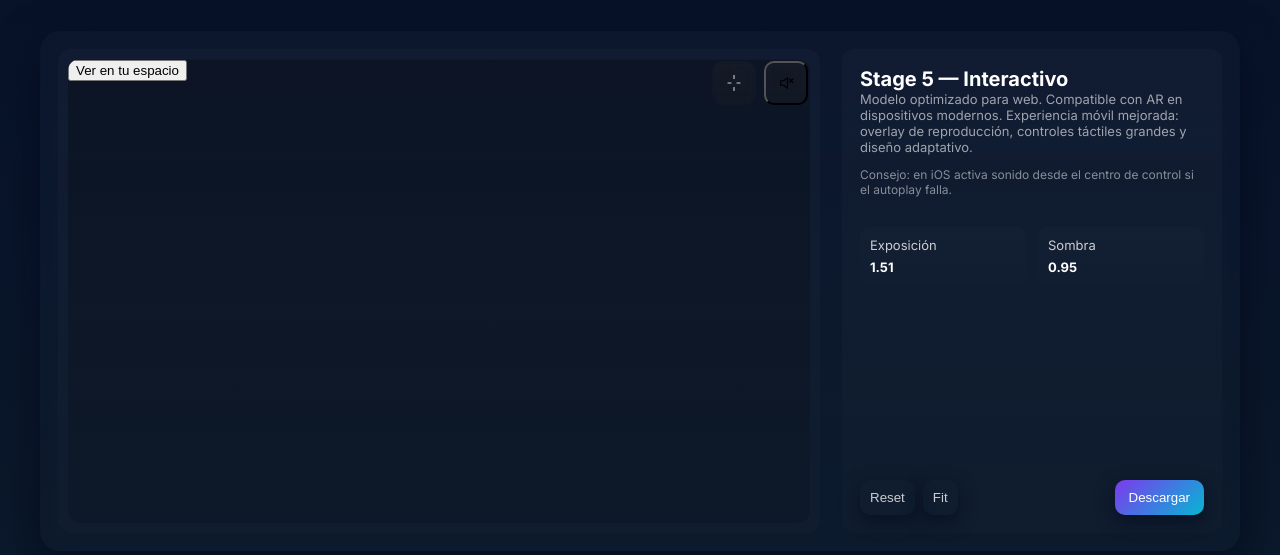
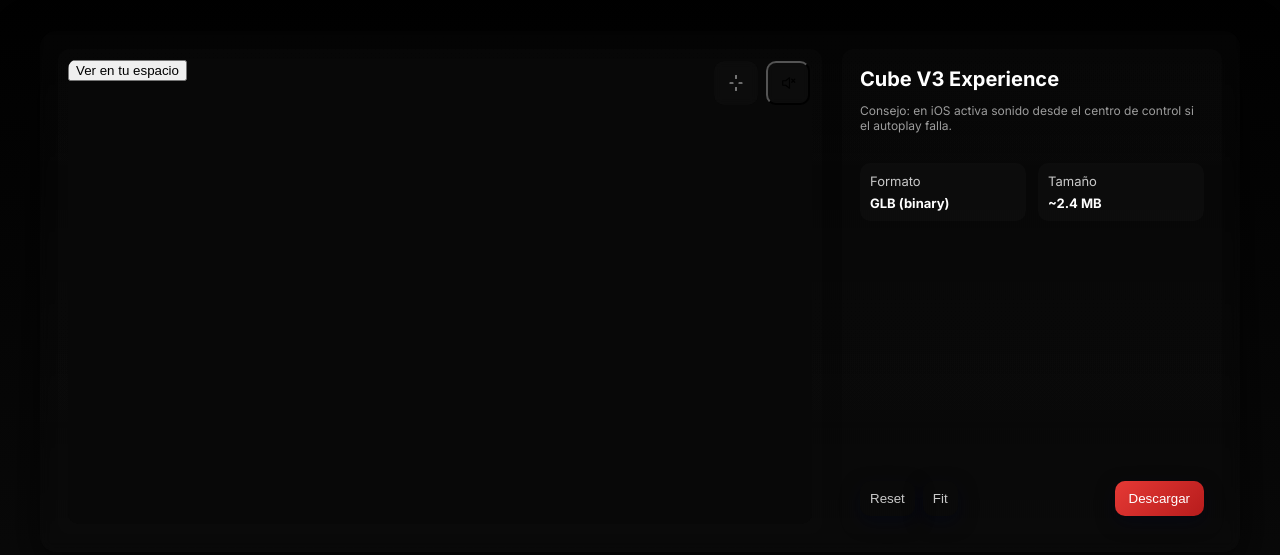
Before and after one commit to alejmmtz/deadmau5-ar-experience, a plain HTML site: page index.html in a window 1280 px wide. Shown: the part 109-664 px from the top of the page. Drawn offline with Linux system fonts and the light colour scheme; some packages are replaced by stand-ins of ours; a script that the page names is missing.

Commit message:
improved ui

```diff
--- a/index.html
+++ b/index.html
@@ -16,15 +16,16 @@
 
     <style>
       :root {
-        --bg-900: #071129;
-        --bg-800: #0b1a2b;
-        --glass: rgba(255, 255, 255, 0.04);
-        --glass-2: rgba(255, 255, 255, 0.03);
-        --accent-1: #7c3aed; /* purple */
-        --accent-2: #06b6d4; /* cyan */
+        --bg-900: #000000;
+        --bg-800: #0b0b0b;
+        --glass: rgba(255, 255, 255, 0.03);
+        --glass-2: rgba(255, 255, 255, 0.02);
+        --accent: #e53935; /* red */
+        --accent-2: #b71c1c; /* dark red */
         --white: #ffffff;
         --muted: rgba(255, 255, 255, 0.78);
-        --soft-shadow: 0 12px 40px rgba(2, 6, 23, 0.6);
+        --muted-2: rgba(255, 255, 255, 0.6);
+        --soft-shadow: 0 18px 50px rgba(0, 0, 0, 0.75);
       }
       * {
         box-sizing: border-box;
@@ -53,15 +54,15 @@
       /* main card */
       .card {
         width: min(1200px, 98vw);
-        border-radius: 20px;
+        border-radius: 16px;
         padding: 18px;
         display: grid;
         grid-template-columns: 1fr 380px;
-        gap: 22px;
+        gap: 20px;
         background: linear-gradient(
           180deg,
-          rgba(255, 255, 255, 0.02),
-          rgba(255, 255, 255, 0.01)
+          rgba(255, 255, 255, 0.01),
+          rgba(255, 255, 255, 0.005)
         );
         box-shadow: var(--soft-shadow);
         backdrop-filter: blur(6px);
@@ -70,29 +71,28 @@
       /* viewer column */
       .viewer-wrap {
         position: relative;
-        border-radius: 14px;
+        border-radius: 12px;
         overflow: hidden;
         padding: 10px;
         background: linear-gradient(
           180deg,
-          rgba(255, 255, 255, 0.02),
-          rgba(255, 255, 255, 0.01)
+          rgba(255, 255, 255, 0.01),
+          rgba(255, 255, 255, 0.005)
         );
         display: flex;
         align-items: center;
         justify-content: center;
       }
 
-      /* nice framed border + responsive sizing */
       .viewer-frame {
         width: 100%;
         height: 100%;
         display: block;
-        border-radius: 12px;
+        border-radius: 10px;
         overflow: hidden;
         background: linear-gradient(
           180deg,
-          rgba(0, 0, 0, 0.25),
+          rgba(0, 0, 0, 0.3),
           rgba(0, 0, 0, 0.12)
         );
         box-shadow: inset 0 1px 0 rgba(255, 255, 255, 0.02);
@@ -104,6 +104,7 @@
         display: block;
         border-radius: 10px;
         aspect-ratio: 16/10;
+        background: #080808;
       }
 
       /* desktop hover effect: lift the viewer slightly */
@@ -123,8 +124,8 @@
         gap: 12px;
         background: linear-gradient(
           180deg,
-          rgba(255, 255, 255, 0.02),
-          rgba(255, 255, 255, 0.01)
+          rgba(255, 255, 255, 0.01),
+          rgba(255, 255, 255, 0.005)
         );
         min-height: 260px;
       }
@@ -136,7 +137,7 @@
       }
       .desc {
         font-size: 13px;
-        color: rgba(255, 255, 255, 0.6);
+        color: var(--muted-2);
         margin: 0;
       }
 
@@ -144,16 +145,13 @@
         display: flex;
         gap: 12px;
         margin-top: 6px;
+        flex-wrap: wrap;
       }
       .meta .box {
         flex: 1;
         padding: 10px;
         border-radius: 10px;
-        background: linear-gradient(
-          180deg,
-          rgba(255, 255, 255, 0.01),
-          rgba(255, 255, 255, 0.005)
-        );
+        background: rgba(255, 255, 255, 0.02);
         font-size: 13px;
       }
       .meta .val {
@@ -184,7 +182,7 @@
         transform: translateY(-3px);
       }
       .btn.primary {
-        background: linear-gradient(135deg, var(--accent-1), var(--accent-2));
+        background: linear-gradient(135deg, var(--accent), var(--accent-2));
         color: white;
         padding: 10px 14px;
       }
@@ -205,15 +203,10 @@
         border-radius: 10px;
         display: inline-grid;
         place-items: center;
-        background: linear-gradient(
-          180deg,
-          rgba(255, 255, 255, 0.02),
-          rgba(255, 255, 255, 0.01)
-        );
+        background: rgba(255, 255, 255, 0.02);
         backdrop-filter: blur(4px);
       }
 
-      /* fallback big play overlay for mobile */
       .overlay-play {
         position: absolute;
         left: 50%;
@@ -227,12 +220,12 @@
         border-radius: 999px;
         font-weight: 700;
         border: 0;
-        background: linear-gradient(90deg, var(--accent-1), var(--accent-2));
+        background: linear-gradient(90deg, var(--accent), var(--accent-2));
         color: white;
         box-shadow: 0 12px 30px rgba(2, 6, 23, 0.6);
       }
 
-      /* mobile: adapt layout to single column and overlay controls */
+      /* mobile */
       @media (max-width: 980px) {
         .card {
           grid-template-columns: 1fr;
@@ -258,7 +251,6 @@
         }
       }
 
-      /* small phones: make overlay play visible, panel becomes bottom sheet */
       @media (max-width: 520px) {
         .card {
           padding: 10px;
@@ -281,10 +273,9 @@
         }
       }
 
-      /* small UI touches */
       .hint {
         font-size: 12px;
-        color: rgba(255, 255, 255, 0.5);
+        color: var(--muted-2);
       }
       .small {
         font-size: 13px;
@@ -301,7 +292,6 @@
         border: 0;
       }
 
-      /* AR button styling inside model-viewer slot (falls back to external style) */
       model-viewer::part(ar-button) {
         border-radius: 12px;
         padding: 10px 12px;
@@ -408,7 +398,7 @@
             <model-viewer
               id="mv"
               src="stage5.glb"
-              poster="poster.webp"
+              poster="poster.png"
               ar
               ar-modes="webxr scene-viewer quick-look"
               camera-controls
@@ -427,12 +417,8 @@
 
         <aside class="panel" aria-label="Controles e información">
           <div>
-            <h1 class="title">Stage 5 — Interactivo</h1>
-            <p class="desc">
-              Modelo optimizado para web. Compatible con AR en dispositivos
-              modernos. Experiencia móvil mejorada: overlay de reproducción,
-              controles táctiles grandes y diseño adaptativo.
-            </p>
+            <h1 class="title">Cube V3 Experience</h1>
+            <p class="desc"></p>
             <p class="hint">
               Consejo: en iOS activa sonido desde el centro de control si el
               autoplay falla.
@@ -441,12 +427,12 @@
 
           <div class="meta">
             <div class="box">
-              <div class="small">Exposición</div>
-              <div class="val">1.51</div>
+              <div class="small">Formato</div>
+              <div class="val">GLB (binary)</div>
             </div>
             <div class="box">
-              <div class="small">Sombra</div>
-              <div class="val">0.95</div>
+              <div class="small">Tamaño</div>
+              <div class="val">~2.4 MB</div>
             </div>
           </div>
 
@@ -613,7 +599,7 @@
         a.remove();
       });
 
-      // UX: detect if on small screen to show overlay play prominently
+      // UX: detect if on small screen to show overlay play prominenly
       function isSmall() {
         return window.matchMedia("(max-width:520px)").matches;
       }
```
Also changed, not shown: ar/assets/ar_hand_prompt.png (renamed from ar_hand_prompt.png), poster.webp (deleted), 1 other file.
